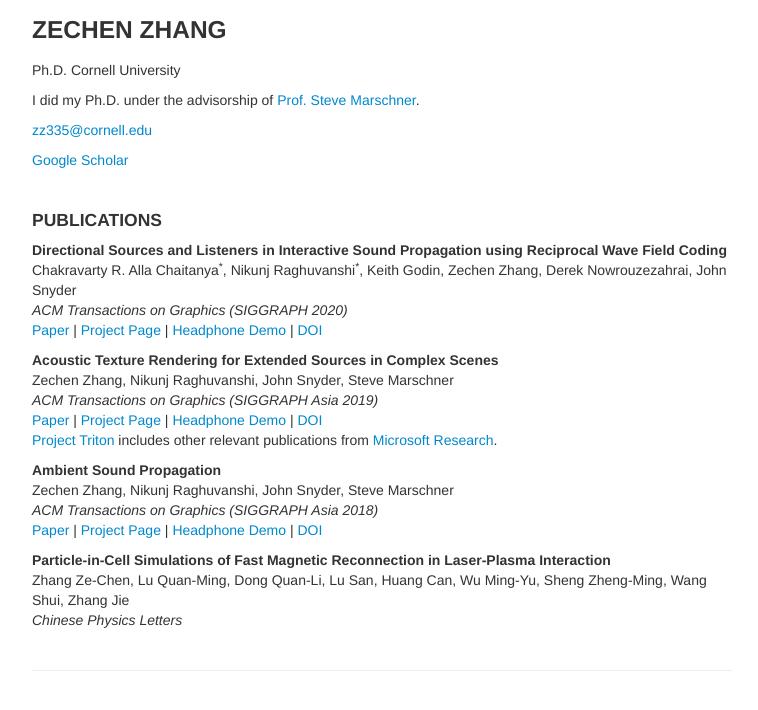
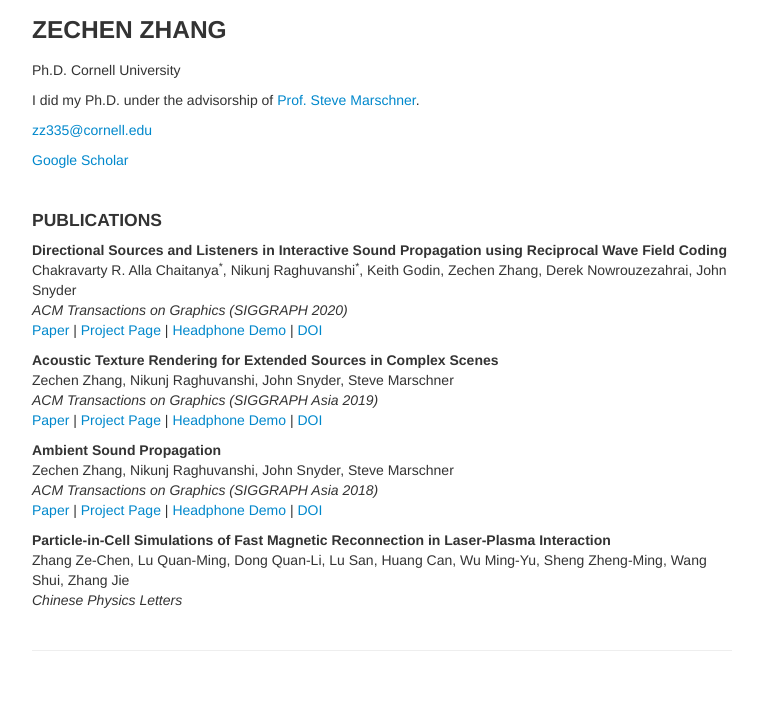
Before and after one commit to ZechenZ/zechenz.github.com, a Jekyll site: the page built from index.md, in a window 1280 px wide. Shown: the top 710 px of the page, without its empty margins (258-1016 px from the left). Built offline with Jekyll 4.4.1, drawn with Linux system fonts in a browser that asks for light colours; our own code applies the rules of GitHub Pages for plain Markdown files.

Commit message:
Update index.md

```diff
--- a/index.md
+++ b/index.md
@@ -41,7 +41,6 @@ Zechen Zhang, Nikunj Raghuvanshi, John Snyder, Steve Marschner
 [Headphone Demo](https://youtu.be/kJrdjVx76jQ)
 |
 [DOI](http://dx.doi.org/10.1145/3355089.3356566)
-[Project Triton](https://www.microsoft.com/en-us/research/project/project-triton/#!publications) includes other relevant publications from [Microsoft Research](https://www.microsoft.com/en-us/research/).
 
 **Ambient Sound Propagation**
 Zechen Zhang, Nikunj Raghuvanshi, John Snyder, Steve Marschner
```
